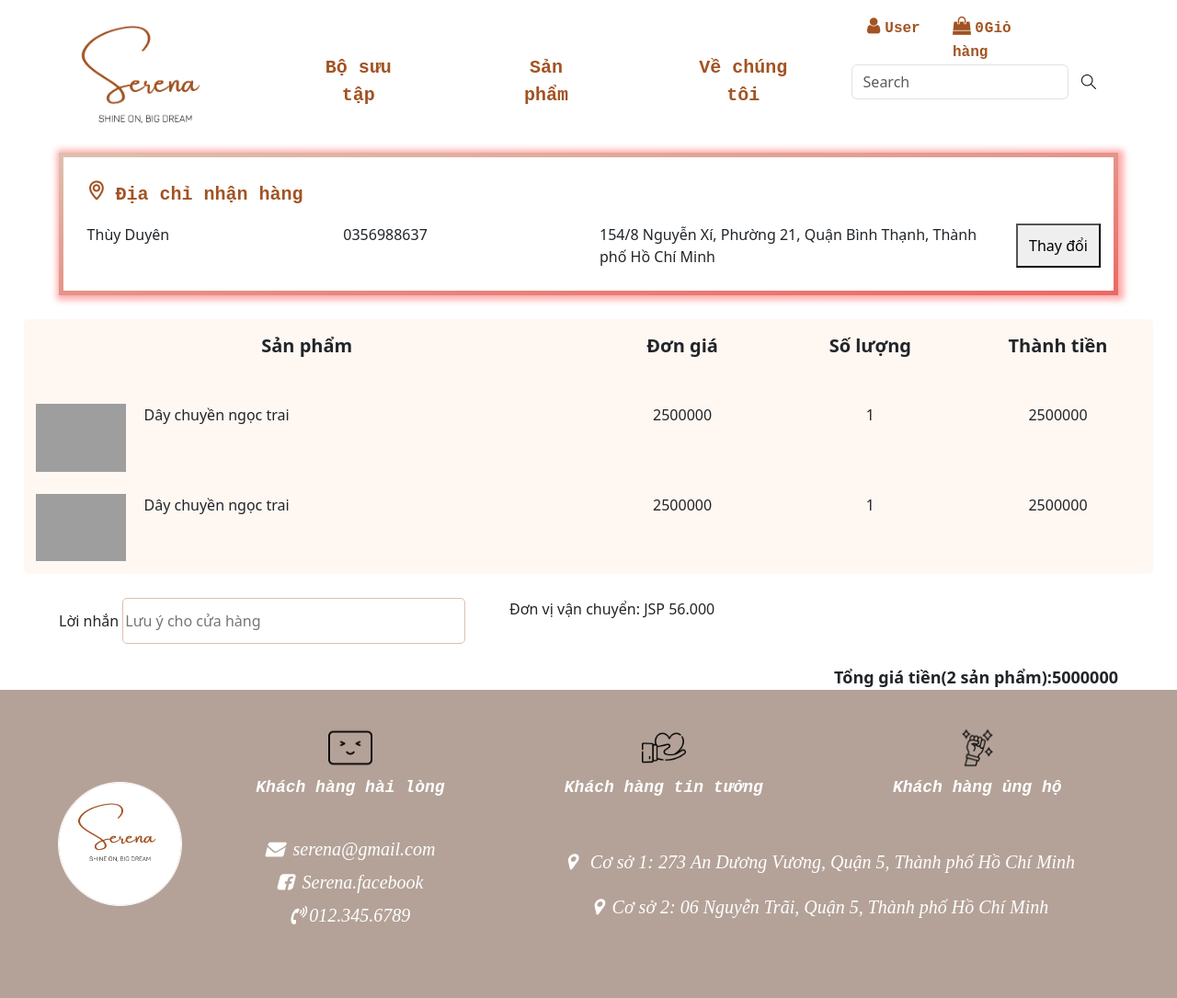
After one commit to NTDyn/Jewelry_web_9, a PHP site: page /views/user/payment.php in a window 1280 px wide. The commit adds this page. Shown: the whole page at 92% size. Run offline with PHP 8.4, Linux system fonts and the light colour scheme; grey boxes are pictures that could not be loaded.

Commit message:
update cart

```diff
--- a/assests/user/css/header.css
+++ b/assests/user/css/header.css
@@ -129,3 +129,18 @@ a {
       width: 100%;
     }
   }
+
+
+  .btn-buy{
+    padding: 5px 12px;
+    border-style: solid ;
+    border-radius: 5px;
+    border-width: 1px;
+    border-color:#ab7f6f ;
+    background-color: #ab7f6f;
+}
+.payment-page{
+    text-decoration: dashed !important;
+    color: white;
+    font-weight: bold;
+}
--- /dev/null
+++ b/assests/user/css/payment.css
@@ -0,0 +1,67 @@
+.address-area{
+    margin-left: 5%;
+    margin-right: 5%;
+    border-style: solid ;
+    border-width: 5px;
+    border-image-slice: 1;
+    border-image-source:linear-gradient(to right bottom, #ddbfae, #eb6963);
+    padding: 2%;
+    box-shadow: 2px 1px 7px 4px rgb(255 169 169);
+}
+#txt-address{
+    margin-left: 1%;
+    color:#a25323;
+    font-weight: bold !important;
+    font-family: 'Courier New', Courier, monospace !important;
+    font-size: 20px !important;
+}
+.location-icon{
+    color:#a25323;
+    font-weight: bold !important;
+    font-size: 20px !important;
+}
+.order-picture{
+    width: 100%;
+}
+.product-area{
+    padding: 1%;
+    margin: 2%;
+    border: solid;
+    border-radius: 5px;
+    border-color: #fff7f2;
+    border-width: 1px;
+    background-color: #fff7f2;
+}
+.order-item{
+    display: flex !important;
+    margin-top: 2% !important;
+}
+.th-name{
+    text-align: center;
+    font-size: 20px;
+    font-weight: bold;
+    margin-bottom: 2%;
+}
+.item-price , .item-name , .item-quantity , .item-total-price {
+    text-align: center;
+    justify-content: center;
+}
+.infor-items{
+    margin-left: 5%;
+    margin-right: 5%;
+}
+.note-shop{
+    width: 80%;
+    height: 50px;
+    border: solid;
+    border-radius: 5px;
+    border-color: #ddbfae;
+    border-width: 1px;
+}
+#total-area-price{
+    display: flex;
+    justify-content: end;
+    font-size: 18px;
+    font-weight: bold;
+    margin-top: 2%;
+}
--- a/controllers/customer_C.php
+++ b/controllers/customer_C.php
@@ -38,7 +38,7 @@
                 array_push($errorList, $result);
 
             }
-            if(!preg_match("/^([a-zA-Z' ]+)$/", $customer->Customer_Name )  ){
+            if(!preg_match("/^([a-zA-Z0-9ÀÁÂÃÈÉÊÌÍÒÓÔÕÙÚĂĐĨŨƠàáâãèéêìíòóôõùúăđĩũơƯĂẠẢẤẦẨẪẬẮẰẲẴẶẸẺẼỀỀỂưăạảấầẩẫậắằẳẵặẹẻẽềềểỄỆỈỊỌỎỐỒỔỖỘỚỜỞỠỢỤỦỨỪễệỉịọỏốồổỗộớờởỡợụủứừỬỮỰỲỴÝỶỸửữựỳỵỷỹ\s]+)$/i", $customer->Customer_Name )  ){
                 $result = new validate_customer();
                 $result->Subject = "Customer_Name";
                 $result->Status = 0;
@@ -104,6 +104,8 @@
             return $errorList;
         }
 
+
+
         function getCustomer($id){
             $modelCate = $this->model("customer_M");
             $result = $modelCate->getCustomer($id);
@@ -121,7 +123,7 @@
                 $result->Message = "Thông tin không được để trống!";
                 array_push($errorList, $result);
             }
-            if(!preg_match("/^([a-zA-Z' ]+)$/", $customer->Customer_Name )  ){
+            if(!preg_match("/^([a-zA-ZÀÁÂÃÈÉÊÌÍÒÓÔÕÙÚĂĐĨŨƠàáâãèéêìíòóôõùúăđĩũơƯĂẠẢẤẦẨẪẬẮẰẲẴẶẸẺẼỀỀỂưăạảấầẩẫậắằẳẵặẹẻẽềềểỄỆỈỊỌỎỐỒỔỖỘỚỜỞỠỢỤỦỨỪễệỉịọỏốồổỗộớờởỡợụủứừỬỮỰỲỴÝỶỸửữựỳỵỷỹ\s]+)$/i", $customer->Customer_Name )  ){
                 $result = new validate_customer();
                 $result->Subject = "Customer_Name";
                 $result->Status = 0;
--- a/views/user/header.php
+++ b/views/user/header.php
@@ -6,7 +6,7 @@
   <title>Document</title>
 
     <link  type="text/css" href= "../../assests/user/css/bootstrap/bootstrap.min.css"  rel="stylesheet">
-    <link  type="text/css"  href="../../assests/user/css/header.css?v=2"  rel="stylesheet">
+    <link  type="text/css"  href="../../assests/user/css/header.css?v=3"  rel="stylesheet">
     <link  type="text/css" href="../../assests/user/css/fonts/font-awesome.min.css" rel="stylesheet">
     <link  type="text/css" href="../../assests/user/css/iconfonts/icons.css" rel="stylesheet">
     <link  type="text/css" href="../../assests/user/css/iconfonts/plugin.css" rel="stylesheet">
@@ -99,7 +99,9 @@
 
               <!-- Modal footer -->
               <div class="modal-footer">
-                <button type="button" class="btn btn-danger" data-bs-dismiss="modal">Close</button>
+                <button type="button" class=" btn-buy">
+                  <a href = "payment.php" class="payment-page"> Mua hàng</a>
+                </button>
               </div>
 
             </div>
--- /dev/null
+++ b/views/user/payment.php
@@ -0,0 +1,79 @@
+<!DOCTYPE html>
+<html lang="en">
+<head>
+    <meta charset="UTF-8">
+    <meta name="viewport" content="width=device-width, initial-scale=1.0">
+    <title>Document</title>
+    <link rel="stylesheet" href="../../assests/user/css/payment.css?v=4" >
+</head>
+<body>
+    <?php include 'header.php' ?>
+
+    <div class = "content">
+        <div class = "address-area ">
+            <div style="display: flex;">
+                <span class="si si-location-pin location-icon"></span>
+                <p id="txt-address">Địa chỉ nhận hàng</p>
+            </div>
+            <div class= "row">
+                <div class ="col-3" id="customer-name"> Thùy Duyên</div>
+                <div class = "col-3" id="customer-phone">0356988637</div>
+                <div class = "col-5" id="customer-address"> 154/8 Nguyễn Xí, Phường 21, Quận Bình Thạnh, Thành phố Hồ Chí Minh </div>
+                <button class = " col-1"> Thay đổi</button>
+            </div>
+        </div>
+
+        <div class="product-area">
+            <div class ="row">
+                <div class="col-6 th-name" > Sản phẩm</div>
+                <div class="col-2 th-name"> Đơn giá</div>
+                <div class="col-2 th-name"> Số lượng</div>
+                <div class="col-2 th-name"> Thành tiền</div>
+            </div>
+            <div class="row order-item">
+                <div class="col-6" style="display: flex;">
+                    <div class="col-2">
+                        <img  class="order-picture" src ="https://bizweb.dktcdn.net/thumb/1024x1024/100/318/889/products/sd54114-min.jpg?v=1680513659750">
+                    </div>
+                    <div class="col-4 item-name" > Dây chuyền ngọc trai</div>
+                </div>
+                <div class = "col-2 item-price"> 2500000</div>
+                <div class = "col-2 item-quantity">1</div>
+                <div class = "col-2 item-total-price">2500000</div>
+            </div>
+            <div class="row order-item">
+                <div class="col-6" style="display: flex;">
+                    <div class="col-2">
+                        <img  class="order-picture" src ="https://bizweb.dktcdn.net/thumb/1024x1024/100/318/889/products/sd54114-min.jpg?v=1680513659750">
+                    </div>
+                    <div class="col-4 item-name" > Dây chuyền ngọc trai</div>
+                </div>
+                <div class = "col-2 item-price"> 2500000</div>
+                <div class = "col-2 item-quantity">1</div>
+                <div class = "col-2 item-total-price">2500000</div>
+            </div>
+        </div>
+
+        <div class="infor-items">
+            <div class="row">
+                <div class="col-5">
+                    <label>Lời nhắn</label>
+                    <input placeholder="Lưu ý cho cửa hàng" class="note-shop"/>
+                </div>
+                <div class="col-7">
+                    <span>Đơn vị vận chuyển: JSP</span>
+                    <span>56.000</span>
+                </div>
+            </div>
+            <div class="row">
+                <div id="total-area-price">Tổng giá tiền
+                    <span> (2 sản phẩm): </span>
+                    <span>5000000</span>
+                </div>
+
+            </div>
+        </div>
+    </div>
+    <?php include 'footer.php' ?>
+</body>
+</html>
```
Also changed, not shown: assests/user/css/home.css (line endings or trailing spaces).
